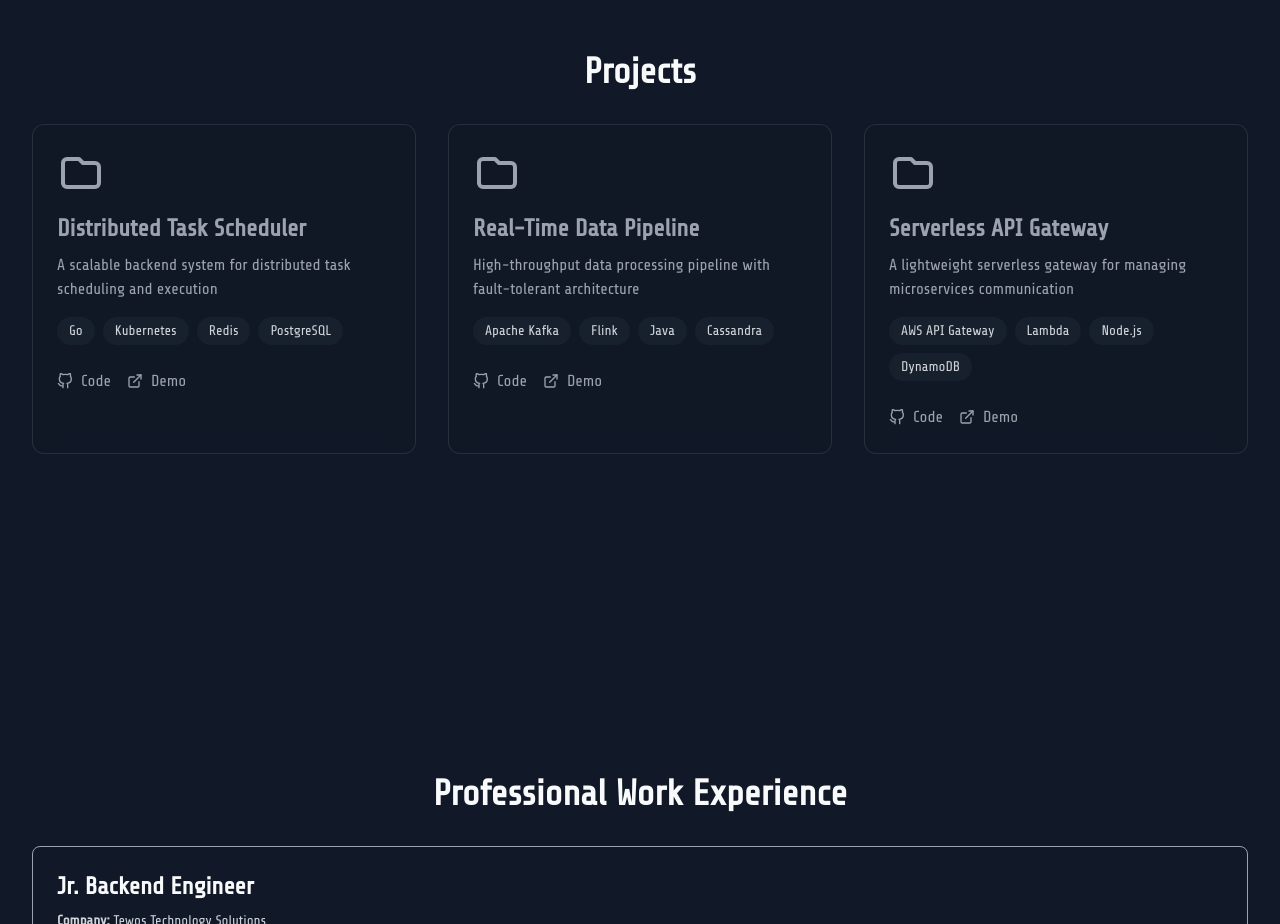
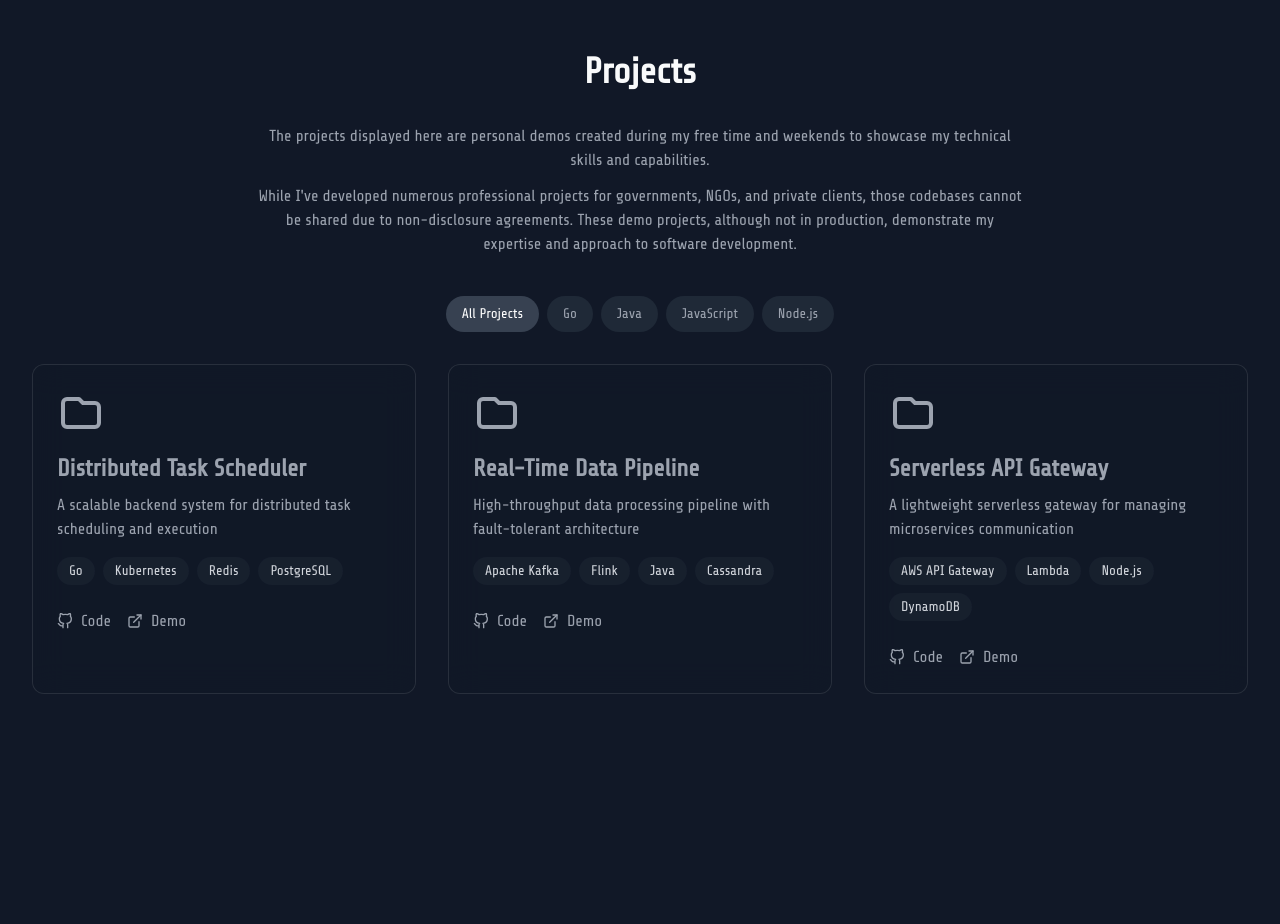
Before and after one commit to mc-solo/my-portfolio, a React (Vite) app: page / in a window 1280 px wide. Shown: the part 900-1824 px from the top of the page. Built offline with nearby package versions, Linux system fonts and the light colour scheme.

Commit message:
create(Projects.jsx): add projects filter system

```diff
--- a/src/components/Projects.jsx
+++ b/src/components/Projects.jsx
@@ -1,5 +1,5 @@
 // src/components/Projects.jsx
-import React from 'react'
+import React, { useState, useEffect } from 'react'
 import { motion, AnimatePresence } from 'framer-motion'
 import { FiGithub, FiExternalLink } from 'react-icons/fi'
 
@@ -8,6 +8,7 @@ const projects = [
     title: 'Distributed Task Scheduler',
     description: 'A scalable backend system for distributed task scheduling and execution',
     tech: ['Go', 'Kubernetes', 'Redis', 'PostgreSQL'],
+    languages: ['Go'],
     github: '#',
     demo: '#'
   },
@@ -15,6 +16,7 @@ const projects = [
     title: 'Real-Time Data Pipeline',
     description: 'High-throughput data processing pipeline with fault-tolerant architecture',
     tech: ['Apache Kafka', 'Flink', 'Java', 'Cassandra'],
+    languages: ['Java'],
     github: '#',
     demo: '#'
   },
@@ -22,10 +24,22 @@ const projects = [
     title: 'Serverless API Gateway',
     description: 'A lightweight serverless gateway for managing microservices communication',
     tech: ['AWS API Gateway', 'Lambda', 'Node.js', 'DynamoDB'],
+    languages: ['JavaScript', 'Node.js'],
     github: '#',
     demo: '#'
   },
 ]
+
+// Get all unique programming languages from projects
+const getAllLanguages = () => {
+  const languageSet = new Set();
+  projects.forEach(project => {
+    if (project.languages) {
+      project.languages.forEach(language => languageSet.add(language));
+    }
+  });
+  return Array.from(languageSet).sort();
+};
 
 const ProjectCard = ({ project, index }) => (
   <motion.div
@@ -93,7 +107,36 @@ const ProjectCard = ({ project, index }) => (
   </motion.div>
 )
 
+const FilterButton = ({ label, isActive, onClick }) => (
+  <button
+    onClick={onClick}
+    className={`px-4 py-2 rounded-full text-sm font-medium transition-all duration-300 ${isActive
+      ? 'bg-gray-700 text-white'
+      : 'bg-gray-800 text-gray-400 hover:bg-gray-700 hover:text-white'}`}
+  >
+    {label}
+  </button>
+);
+
 const Projects = () => {
+  const [activeFilter, setActiveFilter] = useState(null);
+  const [filteredProjects, setFilteredProjects] = useState(projects);
+
+  const languages = getAllLanguages();
+
+  useEffect(() => {
+    if (activeFilter === null) {
+      setFilteredProjects(projects);
+      return;
+    }
+
+    const filtered = projects.filter(project => {
+      return project.languages && project.languages.includes(activeFilter);
+    });
+
+    setFilteredProjects(filtered);
+  }, [activeFilter]);
+
   return (
     <section className="container mx-auto py-20 px-4">
       <div className="w-full">
@@ -105,14 +148,59 @@ const Projects = () => {
           Projects
         </motion.h2>
 
-        <AnimatePresence>
-          <div className="grid grid-cols-1 md:grid-cols-2 lg:grid-cols-3 gap-8">
-            {projects.map((project, index) => (
-              <ProjectCard key={project.title} project={project} index={index} />
+        <motion.div
+          initial={{ opacity: 0 }}
+          animate={{ opacity: 1 }}
+          className="max-w-3xl mx-auto mb-10 text-center text-gray-400"
+        >
+          <p className="mb-3">
+            The projects displayed here are personal demos created during my free time and weekends to showcase my technical skills and capabilities.
+          </p>
+          <p>
+            While I've developed numerous professional projects for governments, NGOs, and private clients, those codebases cannot be shared due to non-disclosure agreements.
+            These demo projects, although not in production, demonstrate my expertise and approach to software development.
+          </p>
+        </motion.div>
+
+        <div className="mb-8">
+          <div className="flex flex-wrap justify-center gap-2 mb-6">
+            <FilterButton
+              key="all"
+              label="All Projects"
+              isActive={activeFilter === null}
+              onClick={() => setActiveFilter(null)}
+            />
+            {languages.map(language => (
+              <FilterButton
+                key={language}
+                label={language}
+                isActive={activeFilter === language}
+                onClick={() => setActiveFilter(language)}
+              />
             ))}
           </div>
+        </div>
+
+        <AnimatePresence mode="wait">
+          <motion.div
+            key={activeFilter || 'all'}
+            initial={{ opacity: 0, y: 20 }}
+            animate={{ opacity: 1, y: 0 }}
+            exit={{ opacity: 0, y: -20 }}
+            transition={{ duration: 0.3 }}
+            className="grid grid-cols-1 md:grid-cols-2 lg:grid-cols-3 gap-8"
+          >
+            {filteredProjects.length > 0 ? (
+              filteredProjects.map((project, index) => (
+                <ProjectCard key={project.title} project={project} index={index} />
+              ))
+            ) : (
+              <div className="col-span-full text-center py-10 text-gray-400">
+                No projects match the selected filter.
+              </div>
+            )}
+          </motion.div>
         </AnimatePresence>
-
       </div>
     </section>
   )
```
